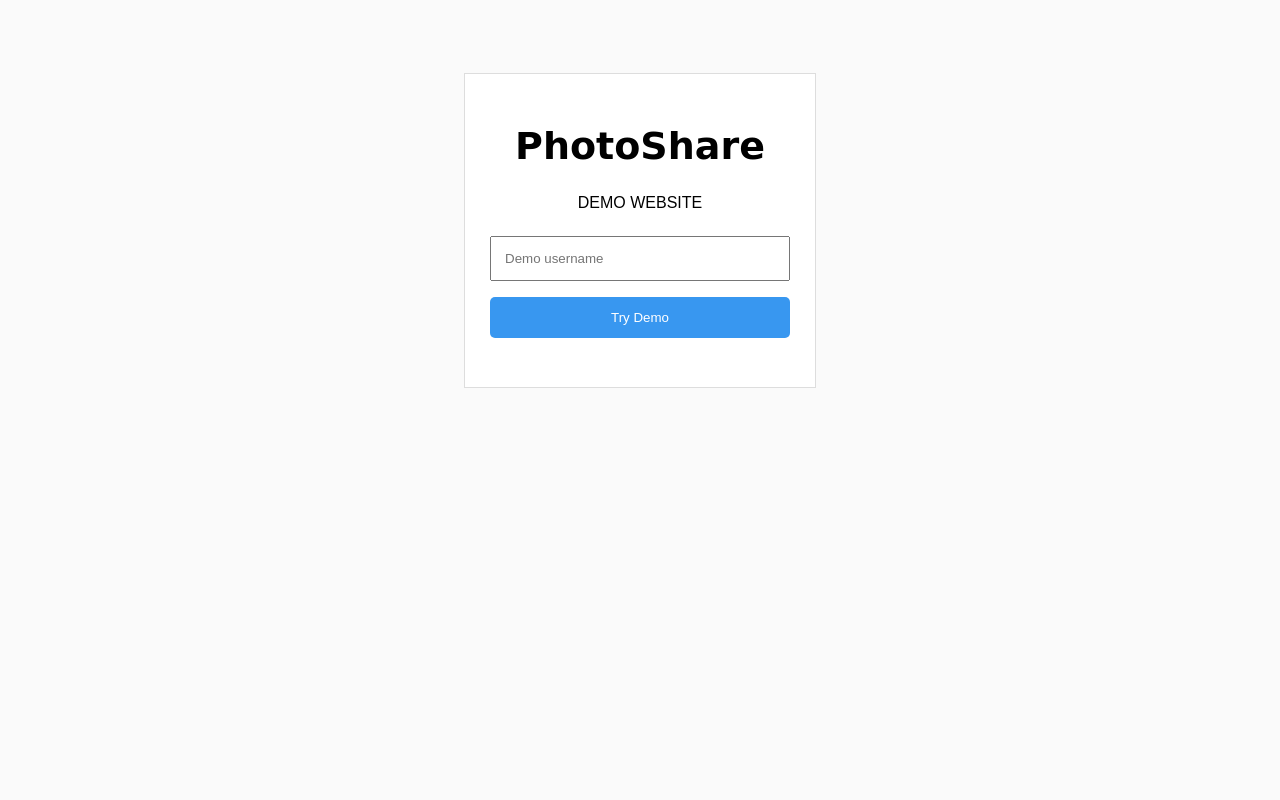
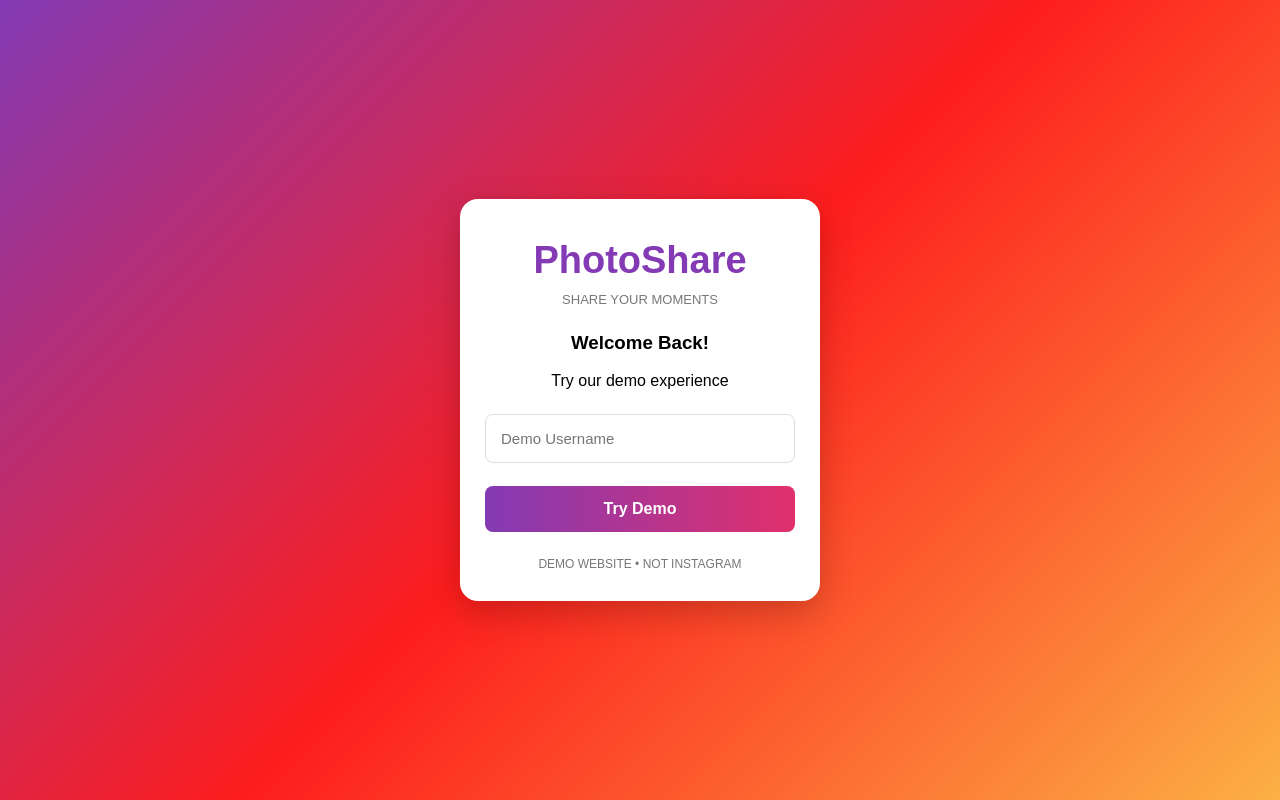
Before and after one commit to termux-experiment/photoshare-demo, a plain HTML site: page index.html in a window 1280 px wide. Drawn offline with Linux system fonts and the light colour scheme.

Commit message:
Update index.html

```diff
--- a/index.html
+++ b/index.html
@@ -1,66 +1,100 @@
 
 <!DOCTYPE html>
-<html lang="en">
+<html lang="hi">
 <head>
 <meta charset="UTF-8">
 <meta name="viewport" content="width=device-width, initial-scale=1">
 <title>PhotoShare Demo</title>
 <style>
-body {
-  background: #fafafa;
-  font-family: Arial, sans-serif;
-  display: flex;
-  justify-content: center;
-  padding-top: 65px;
+*{box-sizing:border-box}
+body{
+ margin:0;
+ min-height:100vh;
+ display:flex;
+ align-items:center;
+ justify-content:center;
+ font-family:Arial,sans-serif;
+ background:linear-gradient(135deg,#833ab4,#fd1d1d,#fcb045);
+ padding:20px;
 }
-.box {
-  background: white;
-  border: 1px solid #ddd;
-  width: 300px;
-  padding: 25px;
-  text-align: center;
+.card{
+ background:white;
+ width:100%;
+ max-width:360px;
+ padding:30px 25px;
+ border-radius:18px;
+ text-align:center;
+ box-shadow:0 12px 35px #0003;
 }
-h1 {
-  font-family: cursive;
-  font-size: 38px;
+.logo{
+ font-size:38px;
+ font-weight:bold;
+ color:#833ab4;
+ margin:10px;
 }
-input, button {
-  box-sizing: border-box;
-  width: 100%;
-  padding: 13px;
-  margin: 8px 0;
+.tag{
+ color:#777;
+ font-size:13px;
+ margin-bottom:25px;
 }
-button {
-  background: #3897f0;
-  color: white;
-  border: 0;
-  border-radius: 5px;
+input{
+ width:100%;
+ padding:15px;
+ margin:8px 0;
+ border:1px solid #ddd;
+ border-radius:8px;
+ font-size:15px;
 }
-#result {
-  color: green;
+button{
+ width:100%;
+ padding:14px;
+ margin-top:15px;
+ border:0;
+ border-radius:8px;
+ color:white;
+ font-size:16px;
+ font-weight:bold;
+ background:linear-gradient(90deg,#833ab4,#e1306c);
+}
+.note{
+ margin-top:25px;
+ color:#777;
+ font-size:12px;
+}
+#result{
+ color:green;
+ font-weight:bold;
 }
 </style>
 </head>
 <body>
-<div class="box">
-<h1>PhotoShare</h1>
-<p>DEMO WEBSITE</p>
+<div class="card">
+<div class="logo">PhotoShare</div>
+<div class="tag">SHARE YOUR MOMENTS</div>
 
-<form id="demoForm">
+<h3>Welcome Back!</h3>
+<p>Try our demo experience</p>
+
+<form id="demo">
 <input id="username"
-placeholder="Demo username" required>
+placeholder="Demo Username" required>
+
 <button type="submit">Try Demo</button>
 </form>
 
 <p id="result"></p>
+
+<div class="note">
+DEMO WEBSITE • NOT INSTAGRAM
+</div>
 </div>
 
 <script>
-document.getElementById("demoForm")
-.addEventListener("submit", function(e) {
-  e.preventDefault();
-  document.getElementById("result").textContent =
-  "Demo successful!";
+document.getElementById("demo")
+.addEventListener("submit",function(e){
+e.preventDefault();
+document.getElementById("result").textContent=
+"Welcome to PhotoShare Demo!";
 });
 </script>
 </body>
```
